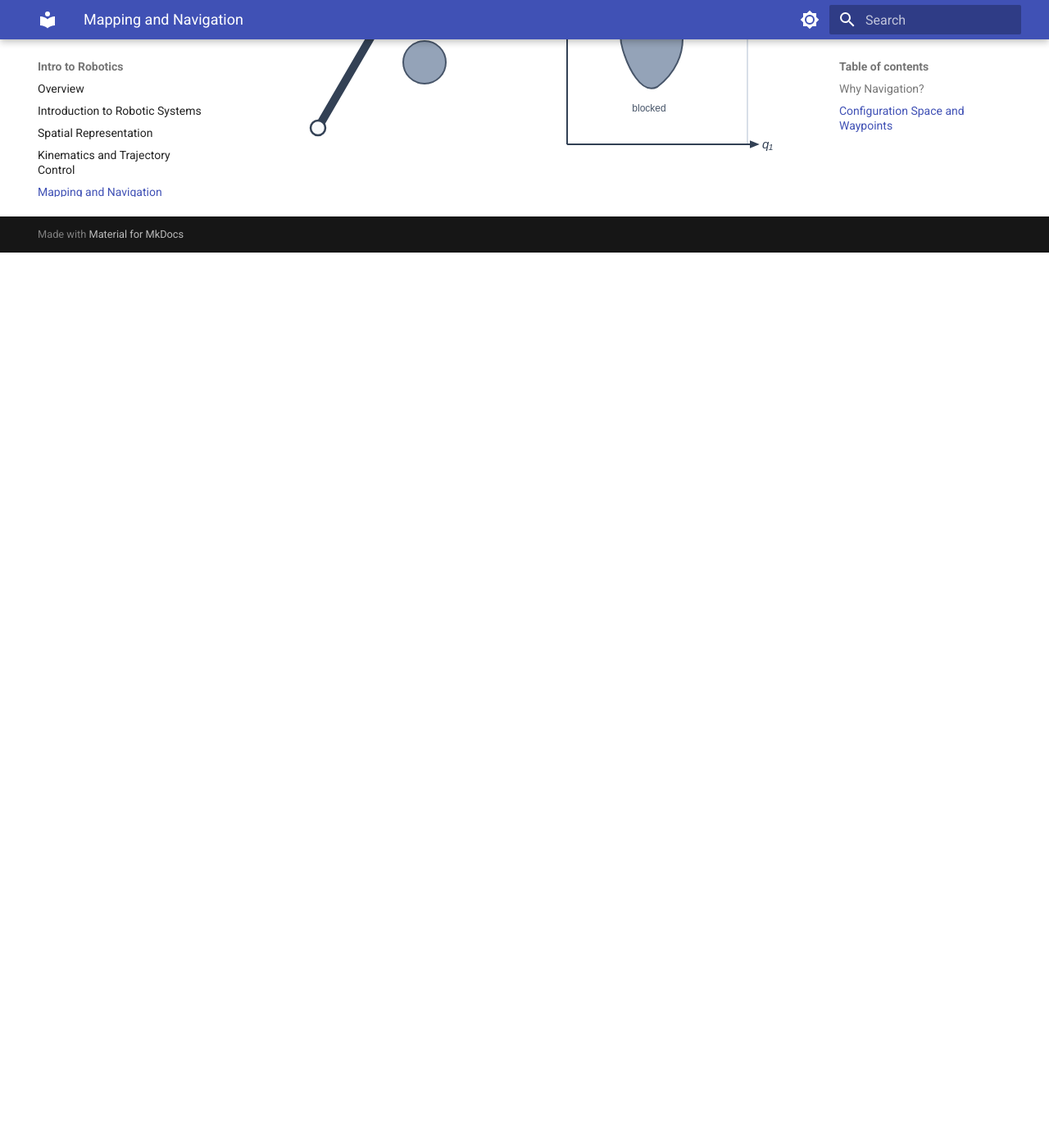
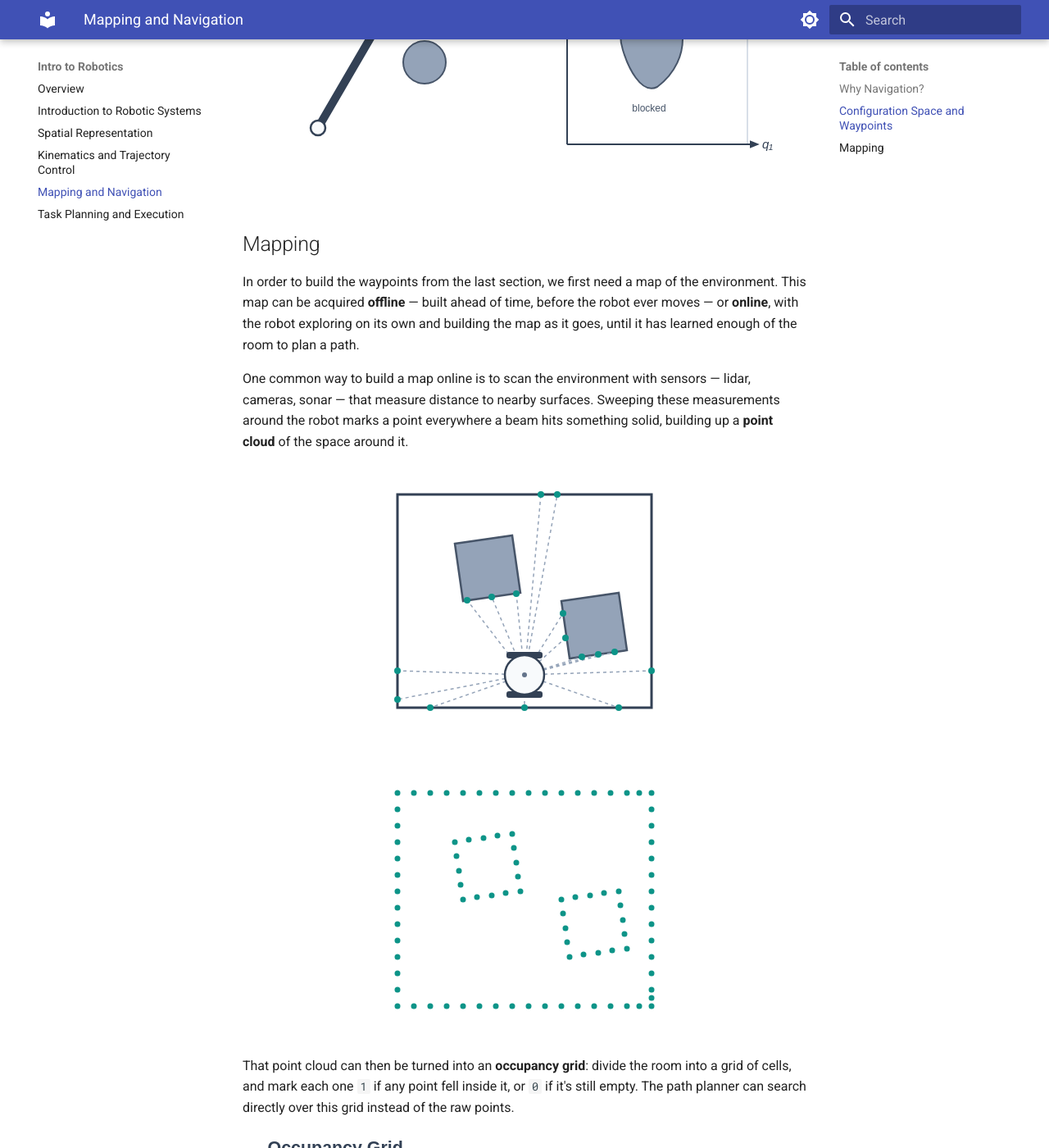
Before and after one commit to Kooroshoo/intro-to-robotics, an MkDocs documentation site: the page built from docs/04-mapping-and-navigation.md, in a window 1280 px wide and 1400 px high, scrolled down 2574 px. Shown: the whole window at 82% size. Built offline with MkDocs 1.6.1 and Material for MkDocs 9.7.7, drawn with Linux system fonts in a browser that asks for light colours; before the commit the page ends 2882 px from its top, so only the background shows below that; some of the changed text lies outside the part shown.

Commit message:
update chapter 4

```diff
--- a/docs/04-mapping-and-navigation.md
+++ b/docs/04-mapping-and-navigation.md
@@ -50,3 +50,33 @@ A robot's **configuration space** (or **C-space**) is the minimal set of numbers
 ![The same obstacle in the arm's configuration space: an axis per joint angle, and a blocked region instead of a solid shape](assets/images/arm_cspace_plot.svg)
 
 </div>
+
+## Mapping
+
+In order to build the waypoints from the last section, we first need a map of the environment. This map can be acquired **offline** — built ahead of time, before the robot ever moves — or **online**, with the robot exploring on its own and building the map as it goes, until it has learned enough of the room to plan a path.
+
+One common way to build a map online is to scan the environment with sensors — lidar, cameras, sonar — that measure distance to nearby surfaces. Sweeping these measurements around the robot marks a point everywhere a beam hits something solid, building up a **point cloud** of the space around it.
+
+<div markdown="1" style="display:flex; justify-content:center; align-items:flex-start; flex-wrap:wrap; gap:24px;">
+
+![A robot in a room, with lidar rays hitting the walls and obstacles around it](assets/images/lidar_scan_room.svg)
+
+![The resulting point cloud: just the scattered points where the rays stopped](assets/images/lidar_point_cloud.svg)
+
+</div>
+
+That point cloud can then be turned into an **occupancy grid**: divide the room into a grid of cells, and mark each one `1` if any point fell inside it, or `0` if it's still empty. The path planner can search directly over this grid instead of the raw points.
+
+<p markdown="1" style="text-align:center;">
+![The point cloud converted into a grid of occupied (1) and free (0) cells](assets/images/occupancy_grid_binary.svg)
+</p>
+
+We can inflate the obstacle in the grid to account for the robot's own size using a simple image-processing technique called **convolution**: slide a small window — a **kernel**, sized to the robot's footprint — across the grid, and mark a cell occupied if any occupied cell falls inside the kernel centered on it. The obstacle grows by exactly the kernel's size.
+
+<div markdown="1" style="display:flex; justify-content:center; align-items:flex-start; flex-wrap:wrap; gap:24px;">
+
+![A 3x3 kernel positioned over a grid, next to a 2x2 occupied block](assets/images/convolution_before.svg)
+
+![The same grid after convolution: every cell the kernel could reach from the obstacle is now occupied too](assets/images/convolution_after.svg)
+
+</div>
```
Also changed, not shown: docs/assets/images/convolution_after.svg (added), docs/assets/images/convolution_before.svg (added), docs/assets/images/lidar_point_cloud.svg (added), docs/assets/images/lidar_scan_room.svg (added), docs/assets/images/occupancy_grid_binary.svg (added).
